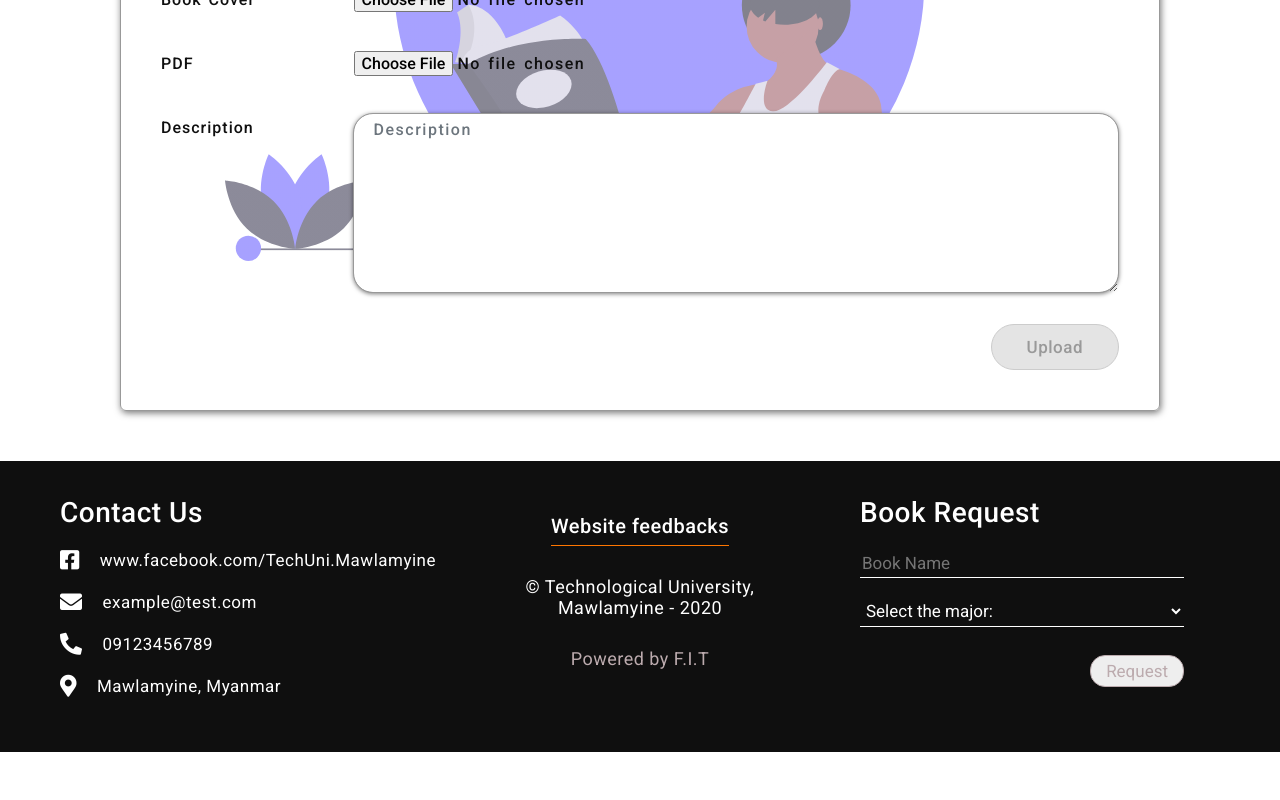
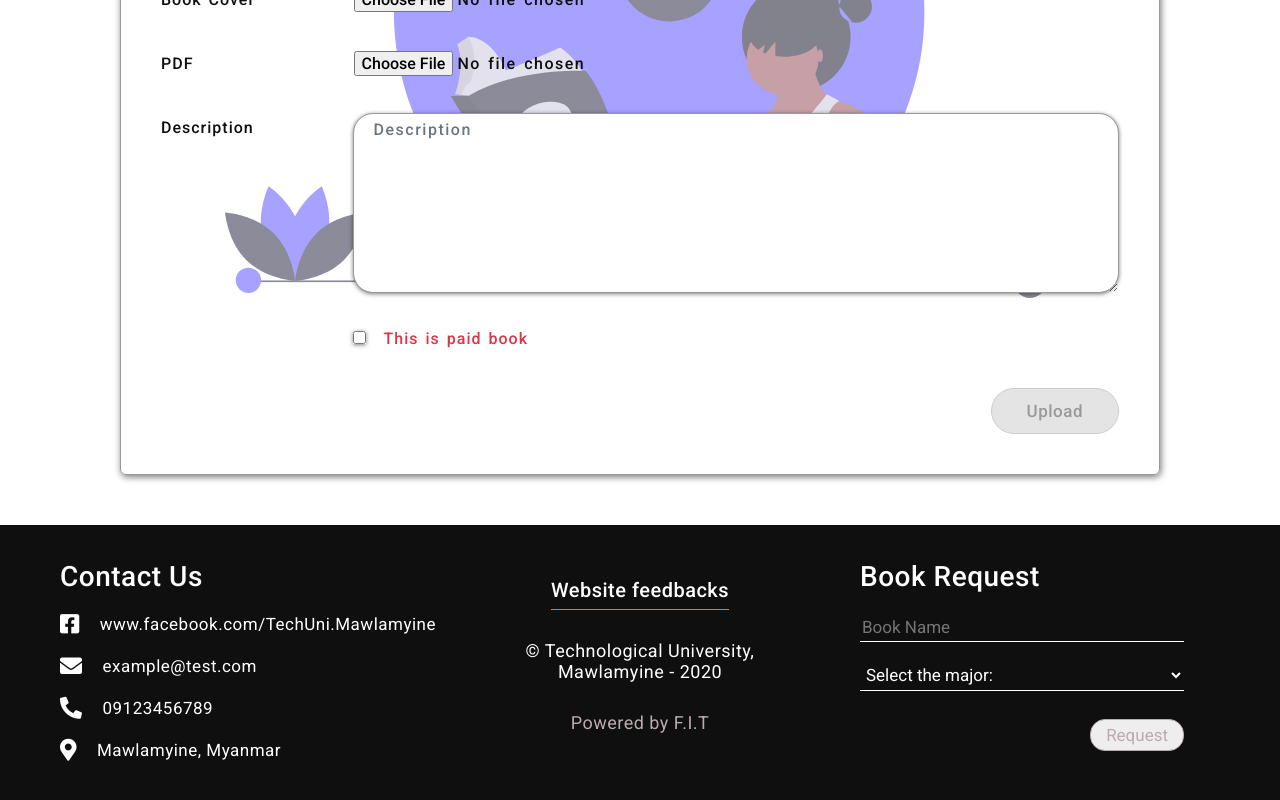
Before and after one commit to zeroboycoder/Digital-Library, a React (Create React App) app in the folder client/: page /add-ebook in a window 1280 px wide. Shown: the part 615-1415 px from the top of the page. Before the commit the page ends 1367 px from the top, so only its background shows below. Built offline with nearby package versions, Linux system fonts and the light colour scheme; no server answers; sample sign-in values are in the browser's storage.

Commit message:
Finished add ui for paid version in upload page

```diff
--- a/client/src/components/UI/Input/Input.css
+++ b/client/src/components/UI/Input/Input.css
@@ -13,7 +13,8 @@
    position: relative;
 }
 
-.Input__Label label {
+.Input__Label label,
+label.checkboxLabel {
    color: var(--black);
    font: 500 16px var(--font_family);
    margin-bottom: 15px;
--- a/client/src/components/UI/Input/Input.js
+++ b/client/src/components/UI/Input/Input.js
@@ -52,6 +52,31 @@ const Input = (props) => {
       );
    }
 
+   // If element type will checkbox
+   if (props.elementtype === "checkbox") {
+      input = (
+         <div className="Input">
+            <div className="Input__Label">
+               <div className="Input__Label"></div>
+            </div>
+            <div className="Input__InputBox">
+               <input
+                  type="checkbox"
+                  {...props.elementconfig}
+                  id={props.elementconfig.name}
+                  onChange={props.changed}
+               />
+               <label
+                  className="ml-3 text-danger checkboxLabel"
+                  htmlFor={props.elementconfig.name}
+               >
+                  {props.label}
+               </label>
+            </div>
+         </div>
+      );
+   }
+
    // If element type will textarea
    if (props.elementtype === "textarea") {
       input = (
--- a/client/src/containers/AddEbook/AddEbook.js
+++ b/client/src/containers/AddEbook/AddEbook.js
@@ -121,6 +121,16 @@ class AddEbook extends Component {
             isValid: false,
             errMsg: "Please write any descriptions you want.",
          },
+         paid: {
+            elementtype: "checkbox",
+            elementconfig: {
+               name: "paid",
+               type: "checkbox",
+            },
+            label: "This is paid book",
+            value: false,
+            isValid: true,
+         },
       },
       selectedImage: null,
       selectedPdf: null,
@@ -175,6 +185,11 @@ class AddEbook extends Component {
                selectedPdf: file,
             });
          }
+      } else if (type === "checkbox") {
+         const value = event.target.checked;
+         const updateUploadedForm = { ...this.state.uploadedForm };
+         updateUploadedForm[key].value = value;
+         this.setState({ uploadedForm: updateUploadedForm });
       }
       // if not file
       // if the input is normal text input
@@ -203,6 +218,7 @@ class AddEbook extends Component {
       form.append("description", this.state.uploadedForm.description.value);
       form.append("files", this.state.selectedImage);
       form.append("files", this.state.selectedPdf);
+      form.append("paid", this.state.uploadedForm.paid.value);
       this.props.onAddEbook(
          form,
          this.state.uploadedForm.bookName.value,
```
Also changed, not shown: 1 other file (tests, documents, lock files or other folders).
